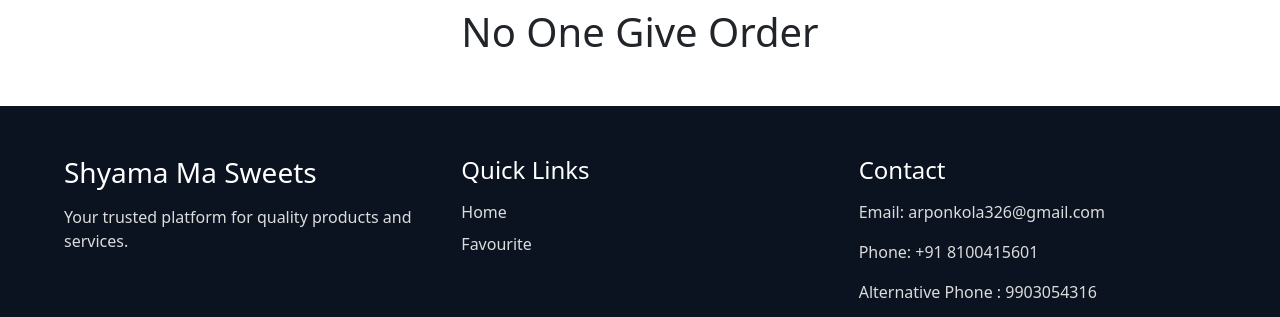
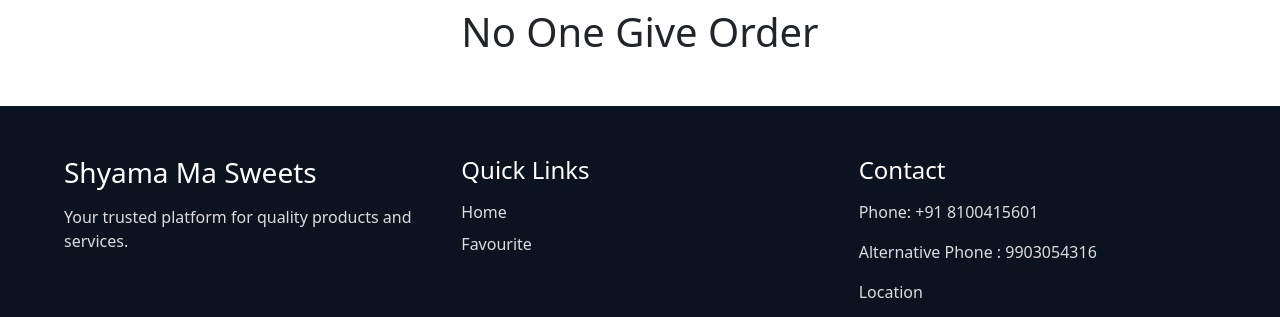
Before and after one commit to Arponkola/flask-sweet-shop-website, a Flask app: page /admin/orders in a window 1280 px wide. Shown: the part 126-443 px from the top of the page. Run offline with Flask 3, Linux system fonts and the light colour scheme; the visitor is signed in with stand-in values (Sample User, id 1); data that the repository does not hold is empty.

Commit message:
Update base.html

```diff
--- a/app/templates/base.html
+++ b/app/templates/base.html
@@ -148,7 +148,6 @@
         <div class="footer-section">
             <section id="contact">
                 <h4>Contact</h4>
-                <p>Email: arponkola326@gmail.com</p>
                 <p>Phone: +91 8100415601</p>
                 <p>Alternative Phone : 9903054316</p>
                 <p>Location</p>
```
